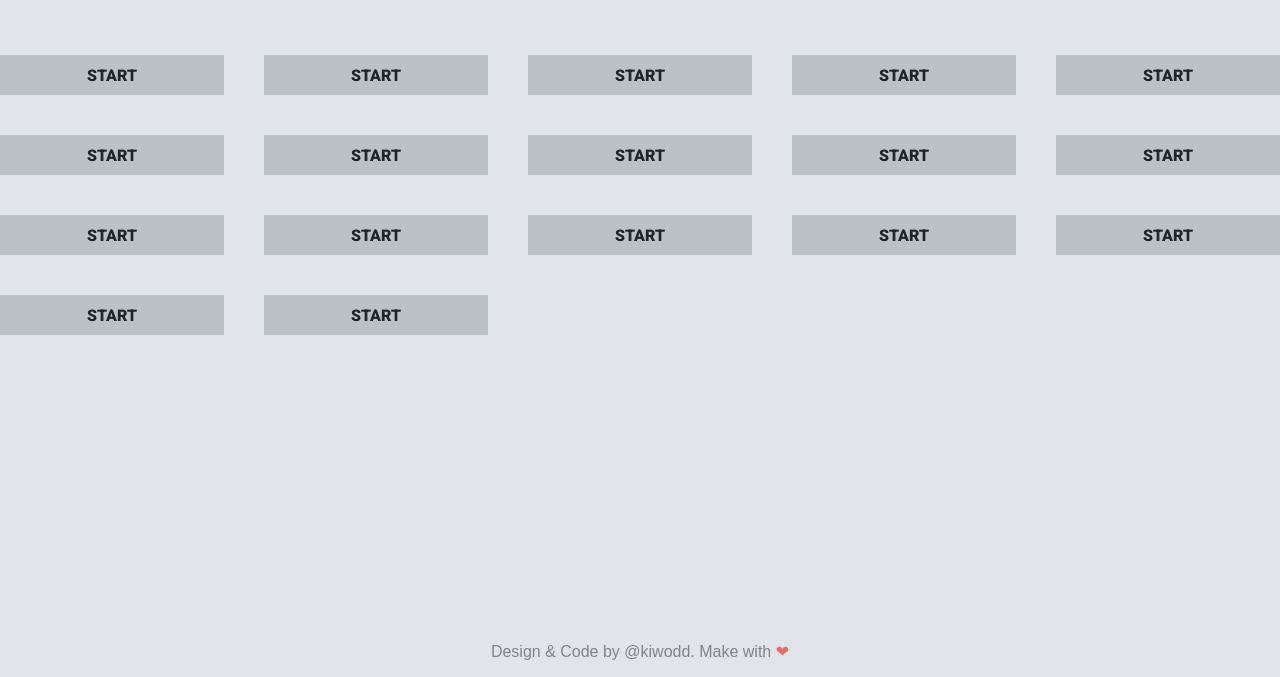
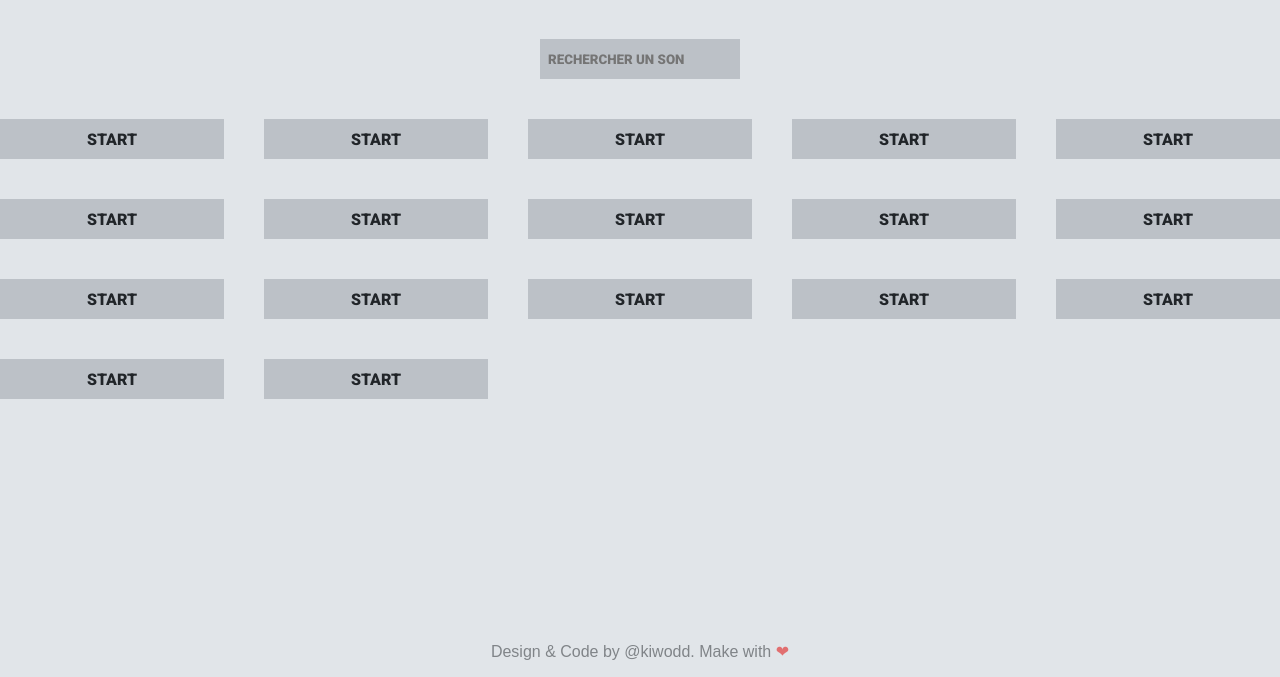
Before and after one commit to antoinelrk/soundboard-template, a website: page public/index.html in a window 1280 px wide. Shown: the part 123-800 px from the top of the page. Drawn offline with Linux system fonts and the light colour scheme; a web font is replaced by a local one.

Commit message:
Prepare input for searching options

```diff
--- a/public/index.html
+++ b/public/index.html
@@ -11,6 +11,10 @@
 <body>
     <div id="app">
         <h1 class="app-title">Soundboard</h1>
+
+        <form action="#" class="search">
+            <input class="input-search" type="text" name="sound" id="sound-input" placeholder="Rechercher un son">
+        </form>
 
         <div class="centered-wrapper">
             <button class="run-sound">Start</button>
--- a/resources/sass/app.scss
+++ b/resources/sass/app.scss
@@ -50,8 +50,27 @@ body {
             }
         }
 
+        form.search {
+            display: flex;
+            width: auto;
+
+            input.input-search {
+                display: flex;
+                padding: 0 8px;
+                width: 100%;
+                border: none;
+                height: 40px;
+                width: 200px;
+                background-color: var(--background-alt);
+                font-family: 'Roboto', sans-serif;
+                text-transform: uppercase;
+                font-weight: 800;
+                color: var(--tonic);
+            }
+        }
+
         .centered-wrapper {
-            margin-top: 16px;
+            margin-top: 40px;
             display: grid;
             grid-template-columns: repeat(auto-fill, minmax(200px, 1fr));
             row-gap: 40px;
```
Also changed, not shown: public/css/app.css.
